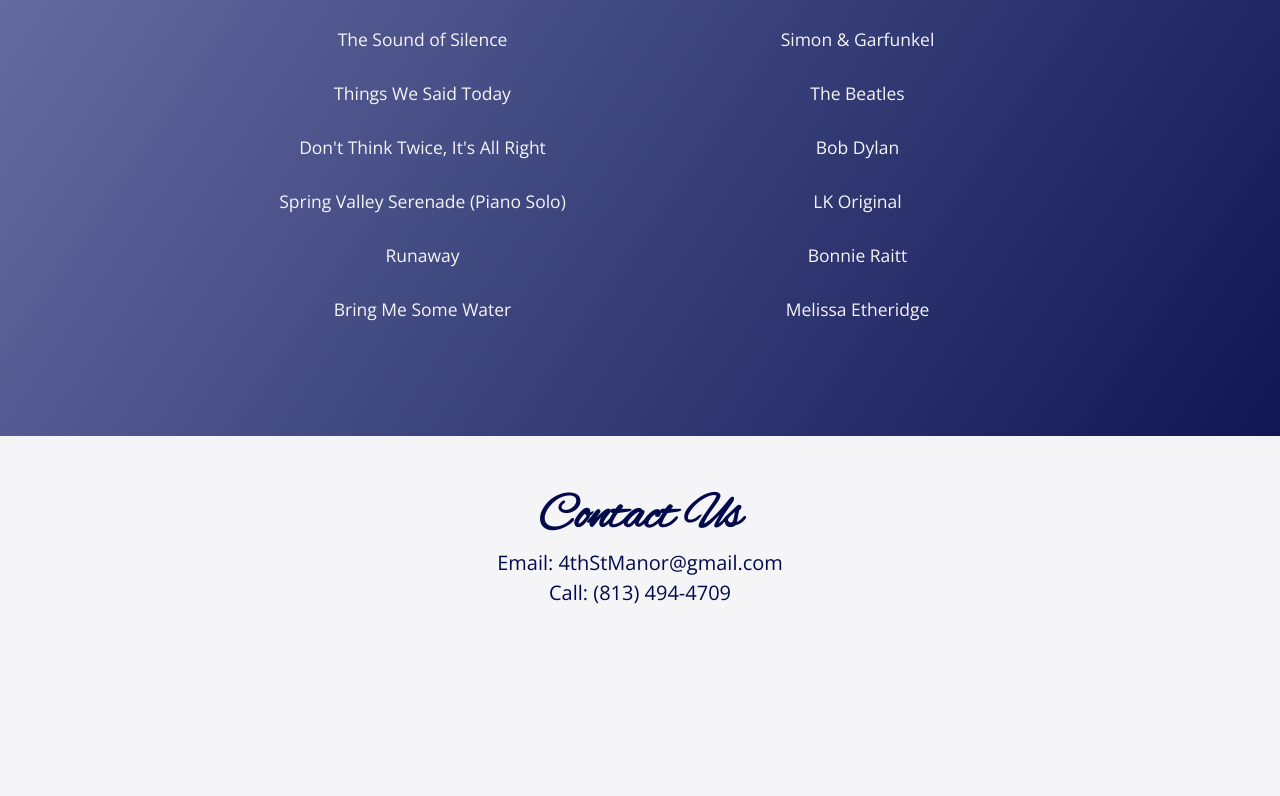
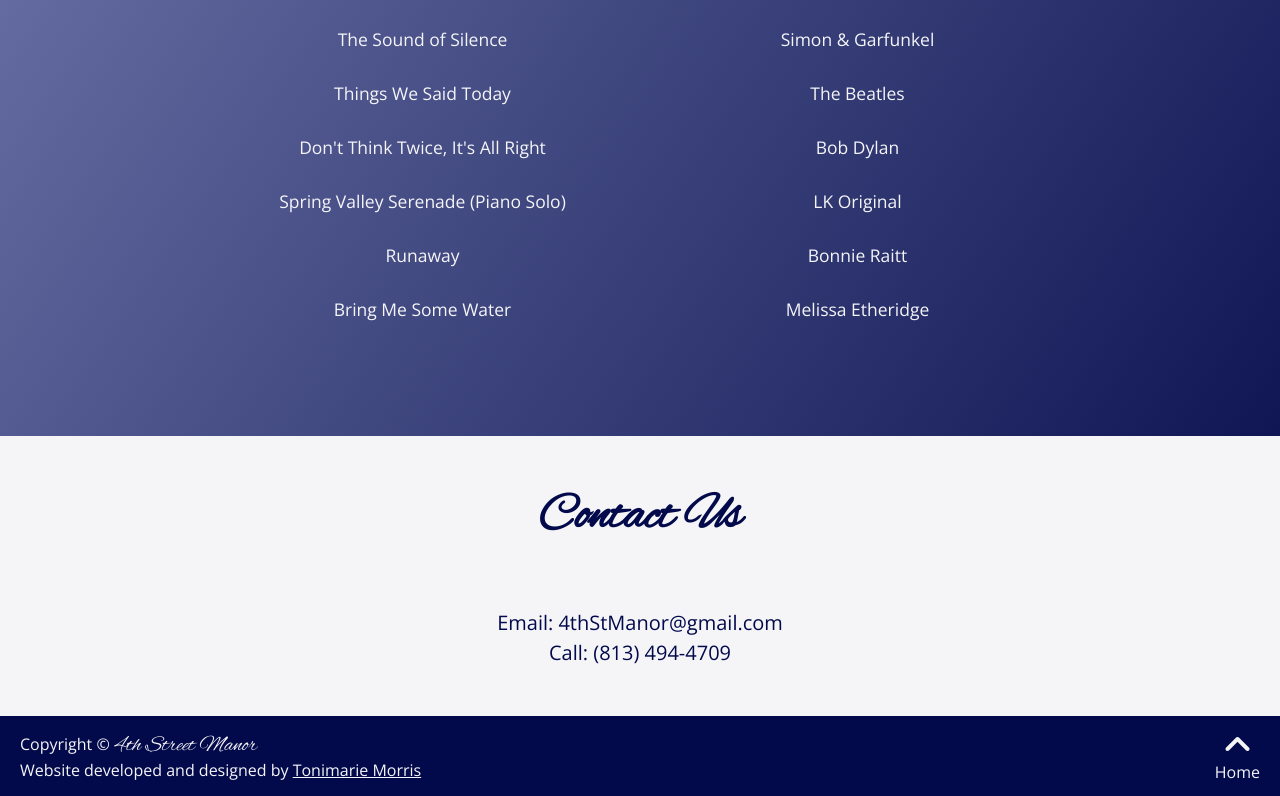
Before and after one commit to tonim99/4thStManor, a plain HTML site: page index.html in a window 1280 px wide. Shown: the part 4397-5193 px from the top of the page. Before the commit the page ends 5083 px from the top, so only its background shows below. Drawn offline with nearby package versions, Linux system fonts and the light colour scheme.

Commit message:
added footer

```diff
--- a/app.js
+++ b/app.js
@@ -1,3 +1,5 @@
+const topBtn = document.getElementsByClassName('.top-btn')
+
 const songs = [
 	{
 		title: 'Over You',
--- a/index.html
+++ b/index.html
@@ -94,7 +94,7 @@
             <div class="song__lists" id='song__lists'>
             </div>
         </section>
-        <footer class="footer" id="footer">
+        <div class="section__contact">
             <h3 class="heading__third">Contact Us</h3>
             <ul class="contact">
                 <li class="contact__links">
@@ -106,7 +106,24 @@
                     <a href="tel:813-494-4709" class="link">(813) 494-4709</a>
                 </li>
             </ul>
-        </footer>
+        </div>
+        <section class="section__footer">
+            <footer class="footer" id="footer">
+                <div class="copyright">
+                    <p>Copyright &copy; <span class="logo">
+                        4th Street Manor
+                    </span></p>
+                    <p>Website developed and designed by <a href="https://tonim99.github.io/Portfolio2/" target="_blank" class="link personal__link">Tonimarie Morris</a>
+                    </p>
+                </div>
+                <a href="#" class="link top__link">
+                <div class="top-btn">
+                    <i class="fas fa-angle-up fa-2x"></i>
+                    Home
+                </div>
+            </a>
+            </footer>
+        </section>
         <script src="app.js"></script>
     </body>
 </html>
--- a/style.css
+++ b/style.css
@@ -415,10 +415,11 @@
 	margin: 0 auto;
 }
 
-.footer {
+.section__contact {
 	height: 25rem;
 	padding: 5rem;
 	text-align: center;
+	height: 45vh;
 }
 
 .heading__third {
@@ -433,16 +434,63 @@
 	color: var(--color-main-dark);
 	font-size: 2rem;
 	line-height: 3rem;
+	margin-top: 6rem;
 }
 
 .link {
 	text-decoration: none;
-	color: var(--color-main-dark);
+	color: inherit;
 	transition: var(--smooth-transition);
 }
 
 .link:hover {
 	text-decoration: underline;
+}
+.section__footer {
+	position: relative;
+	padding: 0;
+}
+.footer {
+	height: 8rem;
+	padding: 0;
+	margin: 0;
+	position: absolute;
+	width: 100%;
+	bottom: 0;
+	left: 0;
+	background-color: var(--color-main-dark);
+	color: var(--color-text);
+	font-family: var(--font-main);
+	font-size: 1.6rem;
+	display: flex;
+	flex-direction: row;
+	justify-content: space-between;
+	align-items: center;
+}
+
+.copyright {
+	display: flex;
+	flex-direction: column;
+	padding-left: 2rem;
+}
+
+.logo {
+	font-family: var(--font-cursive);
+	font-size: 2.2rem;
+}
+.personal__link {
+	text-decoration: underline;
+}
+
+.top-btn {
+	display: flex;
+	flex-direction: column;
+	align-items: center;
+	padding-right: 2rem;
+	cursor: pointer;
+}
+.top__link:hover {
+	text-decoration: none;
 }
 
 @keyframes fadeInRight {
```
